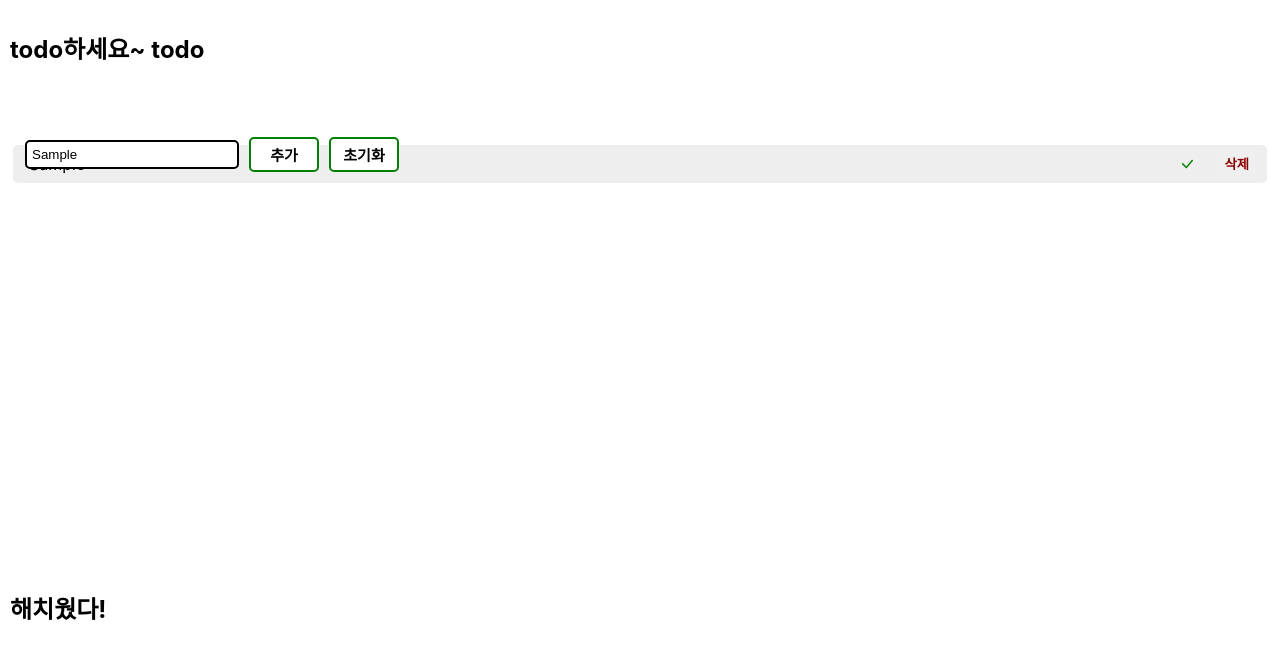
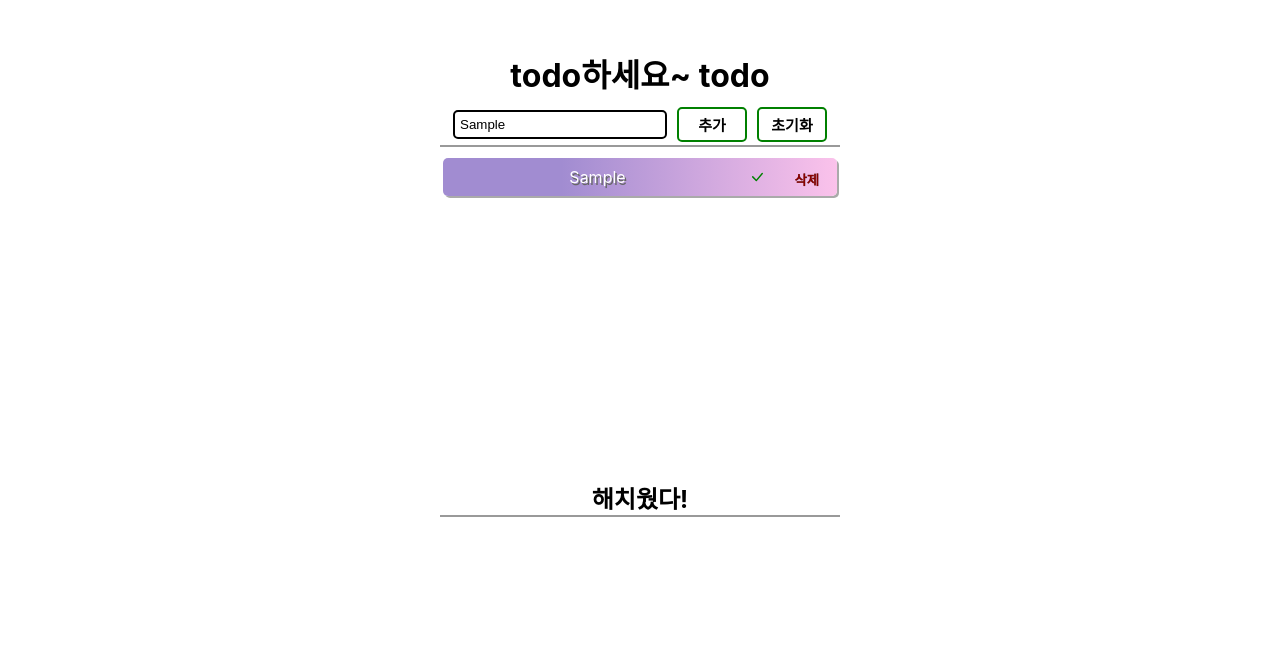
Before and after one commit to heohuhuh/todotodo, a React (Create React App) app: page / in a window 1280 px wide. Both pictures are taken after typing "Sample" into the empty fields and a click on the button "추가". Shown: the top 658 px of the page. Built offline with nearby package versions, Linux system fonts and the light colour scheme.

Commit message:
(망)스타일 복구

```diff
--- a/src/App.js
+++ b/src/App.js
@@ -6,48 +6,116 @@ import Inputitem from './Inputitem';
 function App() {
   const [todoList,setTodoList] = useState([{}]);
   return (
-    <div>
+    <Correntbox>
+      <TodoTitle>todo하세요~ todo</TodoTitle>
+      <Inputitem todoList={todoList} setTodoList={setTodoList}/>
+    <Todoline/>
     <Todobox>
-      <Title>todo하세요~ todo</Title>
-      <Inputitem todoList={todoList} setTodoList={setTodoList}/>
       <Todolist todoList={todoList} setTodoList={setTodoList} isDone={false}/>
     </Todobox>
+      <DoneTitle>해치웠다!</DoneTitle>
+      <Doneline/>
     <Donebox>
-      <Title>해치웠다!</Title>
       <Todolist todoList={todoList} setTodoList={setTodoList} isDone={true}/>
     </Donebox>
-    </div>
+    </Correntbox>
   );
 }
 
 export default App;
 
 //스타일
-const Todobox= styled.div`
+const Correntbox= styled.div`
+  display: flex;
+  flex-direction: column;
+  align-items: center;
   position: fixed;
-  top: 0;
+    top: 50px;
     left:0;
     right: 0;
-  bottom: 30%;
+    bottom: 0;
   overflow: overlay;
+  margin: 0px;
+  padding: 0px;
+  &::-webkit-scrollbar {
+    background:none;
+    width:5px;
+  }
+  &::-webkit-scrollbar-thumb {
+    background: rgba(0, 0, 0, 0.3);
+    border-radius: 3px;
+  }
+`
+const TodoTitle = styled.h2`
+  font-size: 32px;
+  font-weight : bold;
+  position: absolute;
+    top: 0;
+  margin: 0px;
+  padding: 0px;
+`
+
+const Todoline = styled.hr`
+  position: absolute;
+    top:  90px;
   margin: 5px;
+  border: none;
+  width: 400px;
+  height: 2px;
+  background: #999;
+`
+const Todobox= styled.div`
+  position: absolute;
+    top: 100px;
+  width: 400px;
+  height: 300px;
+  overflow: overlay;
+  margin: 0px;
   padding: 5px;
+  //background: linear-gradient( to top , #ff9a9e  , #fad0c4);
+  border-radius: 10px;
+  &::-webkit-scrollbar {
+    background:none;
+    width:5px;
+  }
+  &::-webkit-scrollbar-thumb {
+    background: rgba(0, 0, 0, 0.5);
+    border-radius: 3px;
+  }
 `
-const Title = styled.h2`
+const DoneTitle = styled.h2`
+  font-size: 24px;
   font-weight : bold;
+  position: absolute;
+    top: 410px;
+  margin: 20px;
+  padding: 0px;
 `
-const Middleline = styled.hr`
-  background: #000;
+const Doneline = styled.hr`
+  position: absolute;
+    top:  460px;
+  margin: 5px;
   border: none;
-  padding: 0.5px;
+  width: 400px;
+  height: 2px;
+  background: #999;
 `
-const Donebox = styled.footer`
-  position: fixed;
-  top:70%;
-  bottom: 0%;
-  left:0;
-  right: 0;
+const Donebox = styled.div`
+  position: absolute;
+    top:470px;
+  height: 200px;
+  width: 400px;
   overflow: overlay;
-  margin: 5px;
+  margin: 0px;
   padding: 5px;
+  //background: linear-gradient( to top , #ff9a9e 30% , #fad0c4);
+  border-radius: 10px;
+  &::-webkit-scrollbar {
+    background:none;
+    width:5px;
+  }
+  &::-webkit-scrollbar-thumb {
+    background: rgba(0, 0, 0, 0.5);
+    border-radius: 3px;
+  }
 `
--- a/src/Todoitem.js
+++ b/src/Todoitem.js
@@ -40,28 +40,36 @@ const Buttons = ({ buttonClick, isDone }) => {
     </Checkbox>
   );
 };
+
 //스타일
 const Listline = styled.div`
-  background: #eee;
+    background: linear-gradient( to right , #a18cd1 30% , #fbc2eb);
+    box-shadow: 2px 2px #aaa;
     padding: 1px;
     margin: 3px;
     display: flex;
+    flex-direction: column;
     border-radius: 5px;
     align-items: center;
-`;
+`
 const Tag = styled.p`
+    text-shadow: 1.5px 1.5px #666;
+    color: #fff;
     font-size: 1rem;
     margin: 3px 10px 3px 10px;
     padding: 5px 90px 5px 5px;
-`;
+`
 const Checkbox = styled.svg`
+    background: none;
     position: absolute;
     right: 70px;
     color: green;
     margin: 10px;
     cursor: pointer;
-`;
+`
 const DeleteButton = styled.button`
+    text-shadow: 0.3px 0.3px #666;
+    background: none;
     position: absolute;
     right: 10px;
     color: rgb(139, 0, 0);
@@ -69,13 +77,19 @@ const DeleteButton = styled.button`
     cursor: pointer;
     font-weight: bold;
     border-style: none;
-`;
+`
 const StyledRedoButton = styled.button`
+    display: flex;
+    flex-direction: column;
+    align-items: center;
+    text-shadow: 0.3px 0.3px #666;
+    background: none;
     position: absolute;
     right: 50px;
     color: blue;
     margin: 10px;
+    padding: 0;
     cursor: pointer;
     font-weight: bold;
     border-style: none;
-`;
+`
```
Lines whose indentation alone changed are shown as unchanged.
